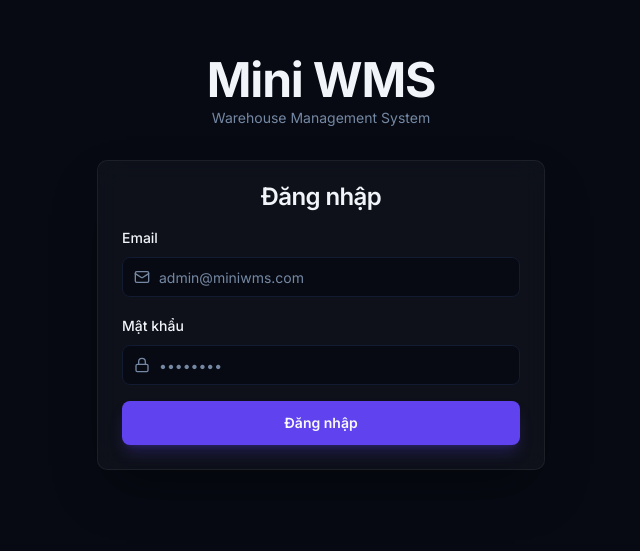
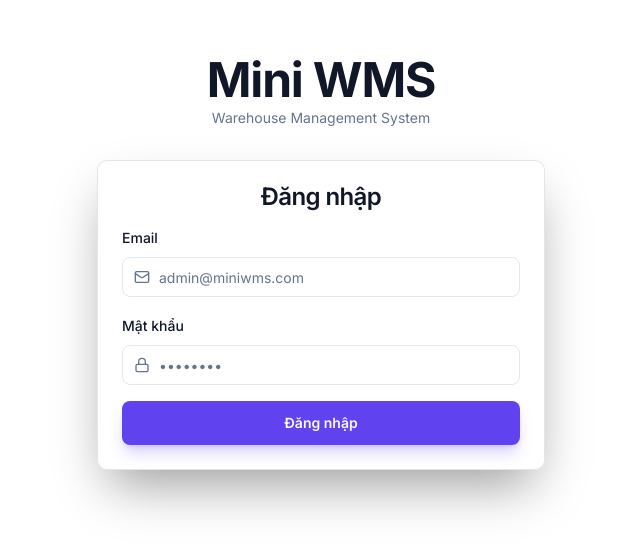
Before and after one commit to Bakaguya-sama/Mini_WMS, a React (Vite) app in the folder apps/frontend/: page /login in a window 1280 px wide. Shown: the part 137-688 px from the top of the page, without its empty margins (319-959 px from the left). Built offline with nearby package versions, Linux system fonts and the light colour scheme.

Commit message:
style(fe): change from dark theme to light one

```diff
--- a/apps/frontend/src/index.css
+++ b/apps/frontend/src/index.css
@@ -4,33 +4,33 @@
 
 @layer base {
   :root {
-    /* Dark theme as default — premium dark WMS interface */
-    --background: 222 47% 5%;
-    --foreground: 210 40% 96%;
+    /* Light theme as default */
+    --background: 0 0% 100%;
+    --foreground: 222 47% 11%;
 
-    --card: 222 47% 8%;
-    --card-foreground: 210 40% 96%;
+    --card: 0 0% 100%;
+    --card-foreground: 222 47% 11%;
 
-    --popover: 222 47% 8%;
-    --popover-foreground: 210 40% 96%;
+    --popover: 0 0% 100%;
+    --popover-foreground: 222 47% 11%;
 
     --primary: 250 84% 60%;
     --primary-foreground: 210 40% 98%;
 
-    --secondary: 222 47% 13%;
-    --secondary-foreground: 210 40% 96%;
+    --secondary: 210 40% 96.1%;
+    --secondary-foreground: 222 47% 11%;
 
-    --muted: 222 47% 13%;
-    --muted-foreground: 215 20% 55%;
+    --muted: 210 40% 96.1%;
+    --muted-foreground: 215.4 16.3% 46.9%;
 
-    --accent: 250 84% 60%;
-    --accent-foreground: 210 40% 98%;
+    --accent: 210 40% 96.1%;
+    --accent-foreground: 222 47% 11%;
 
-    --destructive: 0 72% 51%;
+    --destructive: 0 84.2% 60.2%;
     --destructive-foreground: 210 40% 98%;
 
-    --border: 222 47% 15%;
-    --input: 222 47% 13%;
+    --border: 214.3 31.8% 91.4%;
+    --input: 214.3 31.8% 91.4%;
     --ring: 250 84% 60%;
 
     --radius: 0.625rem;
@@ -81,8 +81,8 @@
 
   /* Glass effect */
   .glass {
-    background: rgba(255, 255, 255, 0.03);
+    background: rgba(255, 255, 255, 0.7);
     backdrop-filter: blur(12px);
-    border: 1px solid rgba(255, 255, 255, 0.06);
+    border: 1px solid rgba(0, 0, 0, 0.1);
   }
 }
--- a/apps/frontend/src/main.tsx
+++ b/apps/frontend/src/main.tsx
@@ -18,7 +18,7 @@
         position="top-right"
         richColors
         closeButton
-        theme="dark"
+        theme="light"
         toastOptions={{
           style: {
             fontFamily: 'Inter, system-ui, sans-serif',
```
